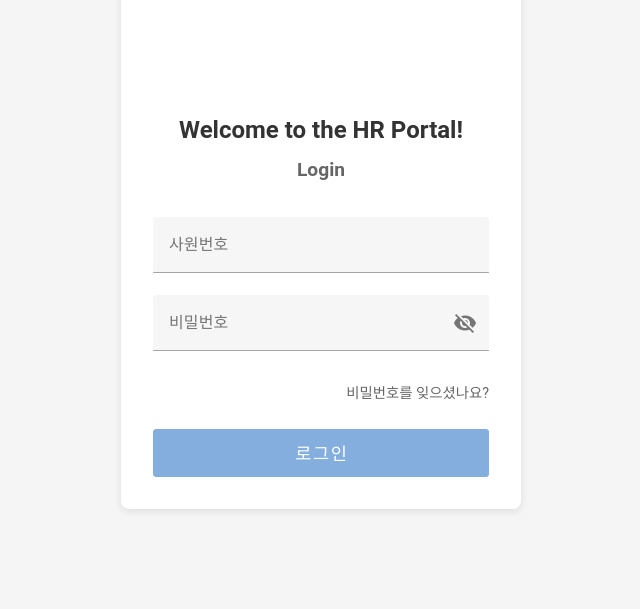
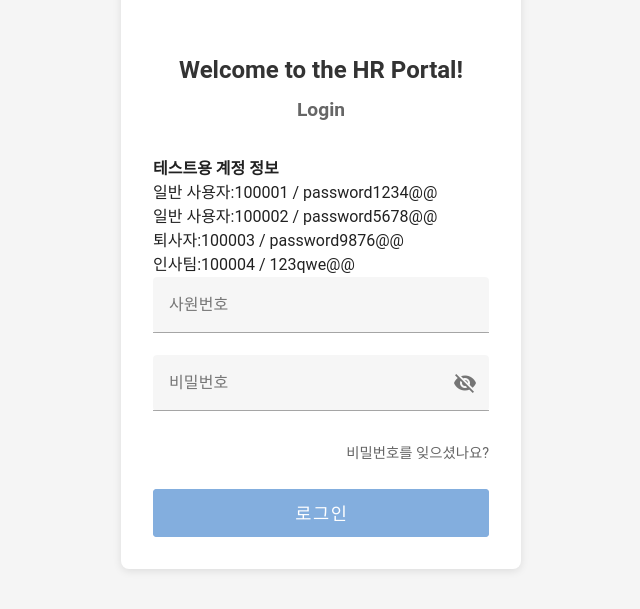
Before and after one commit to yehang218/Empick, a Vue app: page /login in a window 1280 px wide. Shown: the part 163-772 px from the top of the page, without its empty margins (319-959 px from the left). Built offline with nearby package versions, Linux system fonts and the light colour scheme; no server answers.

Commit message:
test : 테스트 편의를 위해 계정 정보 표시

```diff
--- a/src/views/login/LoginPage.vue
+++ b/src/views/login/LoginPage.vue
@@ -7,6 +7,27 @@
 
       <h2 class="welcome-text">Welcome to the HR Portal!</h2>
       <h3 class="login-title">Login</h3>
+      <div class="test-accounts">
+        <h4>테스트용 계정 정보</h4>
+        <div class="account-list">
+          <div class="account-item">
+            <span class="account-type">일반 사용자:</span>
+            <span class="account-info">100001 / password1234@@</span>
+          </div>
+          <div class="account-item">
+            <span class="account-type">일반 사용자:</span>
+            <span class="account-info">100002 / password5678@@</span>
+          </div>
+          <div class="account-item">
+            <span class="account-type">퇴사자:</span>
+            <span class="account-info">100003 / password9876@@</span>
+          </div>
+          <div class="account-item">
+            <span class="account-type">인사팀:</span>
+            <span class="account-info">100004 / 123qwe@@</span>
+          </div>
+        </div>
+      </div>
 
       <v-form ref="form" v-model="isFormValid" @submit.prevent="handleLogin">
         <v-text-field v-model="formData.employeeNumber" label="사원번호" :rules="[rules.required, rules.employeeNumber]"
```
